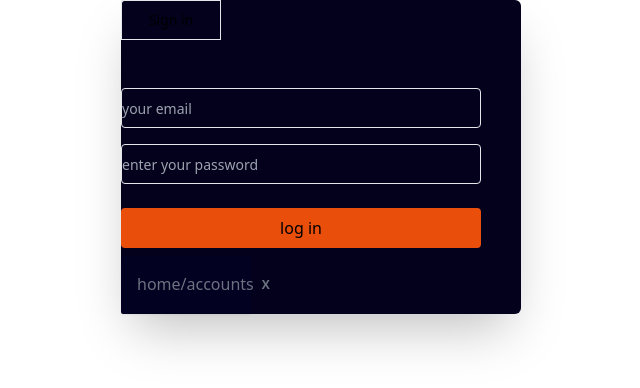
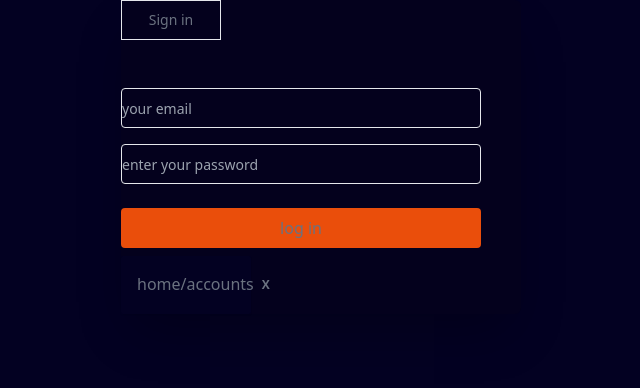
Before and after one commit to ronjohnson-owuor/ecommerce_frontend_open_source, a React (Vite) app: page /accounts in a window 1280 px wide. Shown: the top 388 px of the page, without its empty margins (263-903 px from the left). Built offline with nearby package versions, Linux system fonts and the light colour scheme; no server answers.

Commit message:
modified the accounts page

```diff
--- a/src/components/Accounts.jsx
+++ b/src/components/Accounts.jsx
@@ -2,10 +2,13 @@ import React, { useState } from 'react'
 import Signin from './Signin';
 import Login from './Login';
 import Breadcrumb from './Breadcrumb';
+import { ToastContainer } from 'react-toastify';
 
 function Accounts() {
 	const [type,setType] = useState(false);
   return (
+	<div className='w-full min-h-screen overflow-clip bg-background text-color'>
+		<ToastContainer theme='dark'/>
 	<div className='w-full sm:w-[400px] min-h-[100px] shadow-2xl rounded-md absolute top-0 sm:left-[30%] z-10 bg-overlay'>
 		<button onClick={()=>setType(!type)} className='w-[100px] text-sm mb-10 border hover:text-white h-[40px]'>{type ? 'Log in': 'Sign in'}</button>
 		{
@@ -13,6 +16,7 @@ function Accounts() {
 		}
 		<Breadcrumb pagename="accounts"/>
 	</div>
+	</div>
   )
 }
 
```
